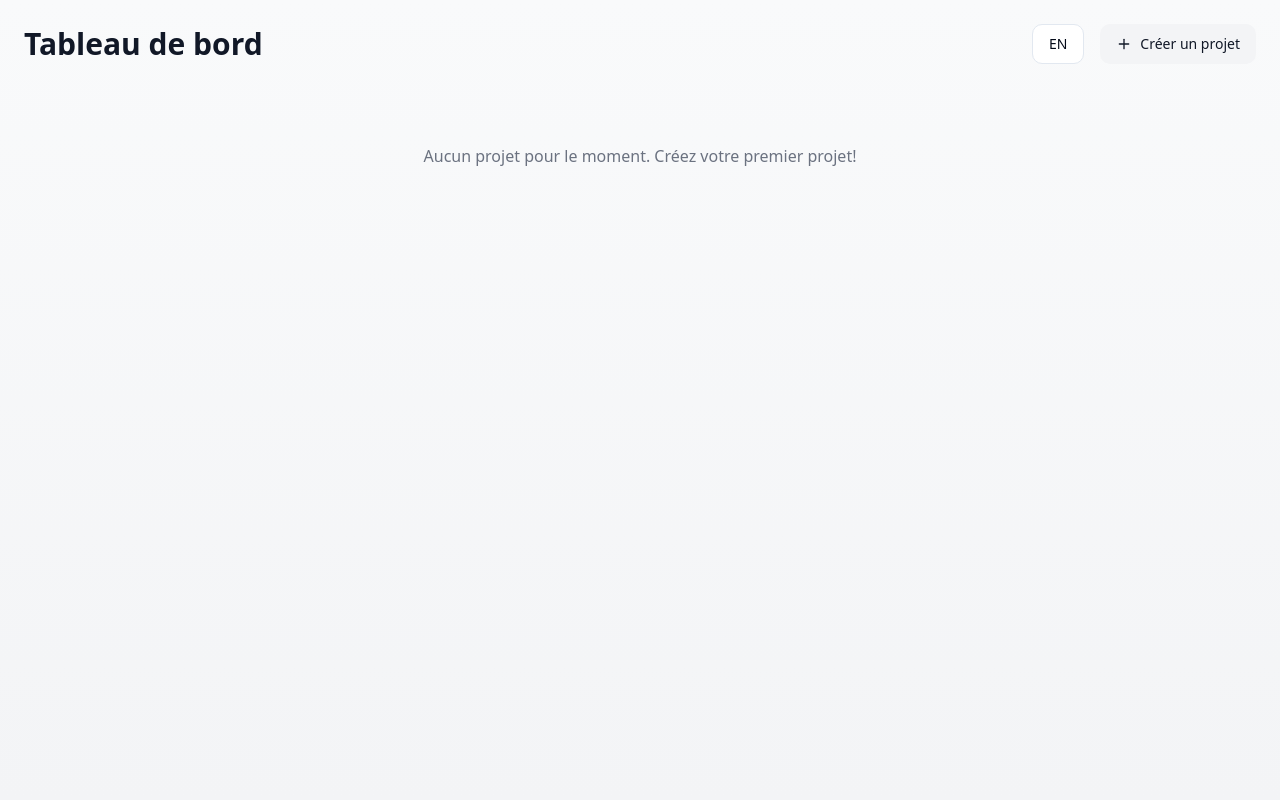
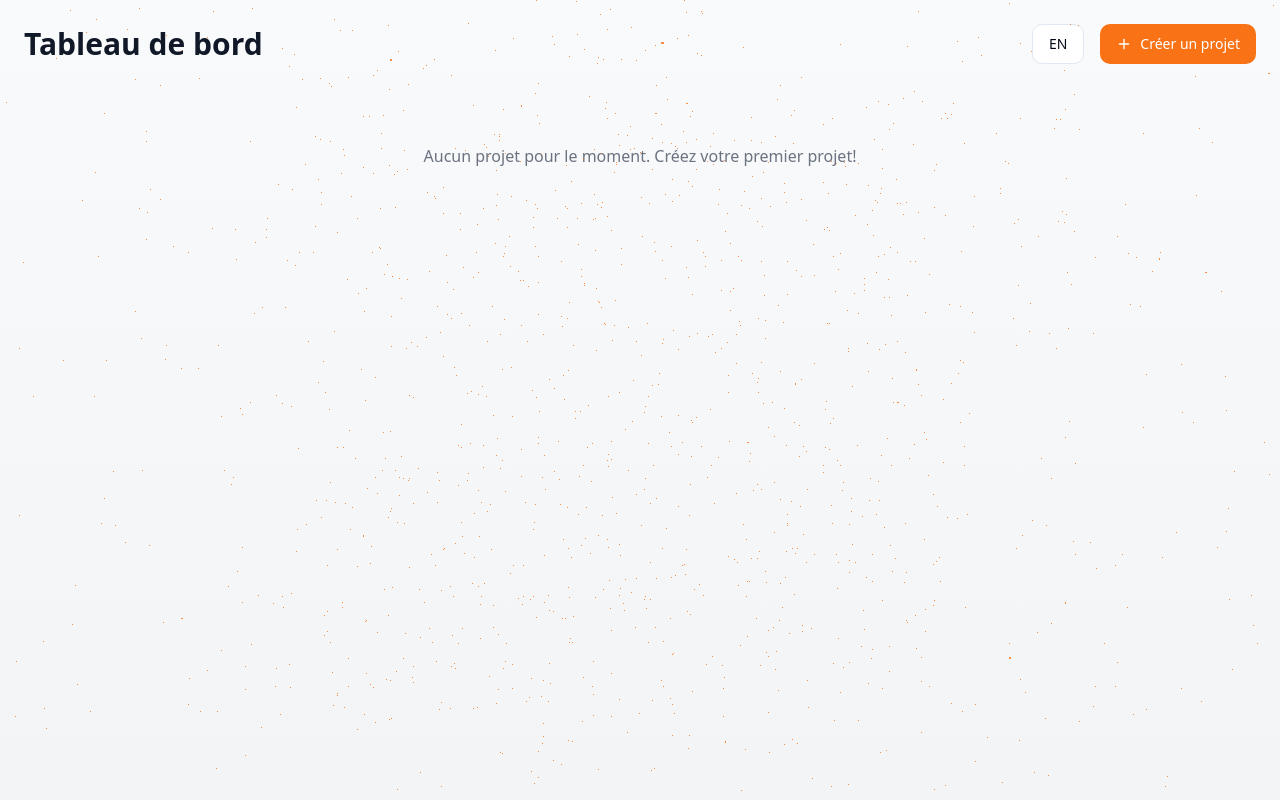
Before and after one commit to aminelaarif/project-wizard-dashboard-99, a React (Vite) app: page / in a window 1280 px wide. Built offline with nearby package versions, Linux system fonts and the light colour scheme.

Commit message:
Update design and styling
Implement AR Engineering's brand colors (orange, gray, blue, white), incorporate their logo and branding, and add a dynamic visual effect with floating 3D particles.

```diff
--- a/package.json
+++ b/package.json
@@ -40,6 +40,7 @@
     "@radix-ui/react-toggle-group": "^1.1.0",
     "@radix-ui/react-tooltip": "^1.1.4",
     "@tanstack/react-query": "^5.56.2",
+    "@types/three": "^0.173.0",
     "class-variance-authority": "^0.7.1",
     "clsx": "^2.1.1",
     "cmdk": "^1.0.0",
@@ -59,6 +60,7 @@
     "sonner": "^1.5.0",
     "tailwind-merge": "^2.5.2",
     "tailwindcss-animate": "^1.0.7",
+    "three": "^0.173.0",
     "vaul": "^0.9.3",
     "zod": "^3.23.8"
   },
--- a/src/App.tsx
+++ b/src/App.tsx
@@ -1,8 +1,10 @@
+
 import { Toaster } from "@/components/ui/toaster";
 import { Toaster as Sonner } from "@/components/ui/sonner";
 import { TooltipProvider } from "@/components/ui/tooltip";
 import { QueryClient, QueryClientProvider } from "@tanstack/react-query";
 import { BrowserRouter, Routes, Route } from "react-router-dom";
+import Particles from "./components/Particles";
 import Index from "./pages/Index";
 import NotFound from "./pages/NotFound";
 
@@ -11,12 +13,12 @@ const queryClient = new QueryClient();
 const App = () => (
   <QueryClientProvider client={queryClient}>
     <TooltipProvider>
+      <Particles />
       <Toaster />
       <Sonner />
       <BrowserRouter>
         <Routes>
           <Route path="/" element={<Index />} />
-          {/* ADD ALL CUSTOM ROUTES ABOVE THE CATCH-ALL "*" ROUTE */}
           <Route path="*" element={<NotFound />} />
         </Routes>
       </BrowserRouter>
--- /dev/null
+++ b/src/components/Particles.tsx
@@ -0,0 +1,101 @@
+
+import { useEffect, useRef } from 'react';
+import * as THREE from 'three';
+
+const Particles = () => {
+  const containerRef = useRef<HTMLDivElement>(null);
+  const sceneRef = useRef<THREE.Scene | null>(null);
+  const cameraRef = useRef<THREE.PerspectiveCamera | null>(null);
+  const rendererRef = useRef<THREE.WebGLRenderer | null>(null);
+  const particlesRef = useRef<THREE.Points | null>(null);
+
+  useEffect(() => {
+    if (!containerRef.current) return;
+
+    // Scene setup
+    const scene = new THREE.Scene();
+    sceneRef.current = scene;
+
+    // Camera setup
+    const camera = new THREE.PerspectiveCamera(
+      75,
+      window.innerWidth / window.innerHeight,
+      0.1,
+      1000
+    );
+    camera.position.z = 5;
+    cameraRef.current = camera;
+
+    // Renderer setup
+    const renderer = new THREE.WebGLRenderer({ alpha: true });
+    renderer.setSize(window.innerWidth, window.innerHeight);
+    renderer.setClearColor(0x000000, 0);
+    containerRef.current.appendChild(renderer.domElement);
+    rendererRef.current = renderer;
+
+    // Particles
+    const particlesGeometry = new THREE.BufferGeometry();
+    const particlesCount = 2000;
+    const posArray = new Float32Array(particlesCount * 3);
+
+    for (let i = 0; i < particlesCount * 3; i++) {
+      posArray[i] = (Math.random() - 0.5) * 10;
+    }
+
+    particlesGeometry.setAttribute(
+      'position',
+      new THREE.BufferAttribute(posArray, 3)
+    );
+
+    const particlesMaterial = new THREE.PointsMaterial({
+      size: 0.005,
+      color: '#F97316', // AR Orange
+      transparent: true,
+      opacity: 0.8,
+    });
+
+    const particlesMesh = new THREE.Points(particlesGeometry, particlesMaterial);
+    scene.add(particlesMesh);
+    particlesRef.current = particlesMesh;
+
+    // Animation
+    const animate = () => {
+      requestAnimationFrame(animate);
+
+      if (particlesRef.current) {
+        particlesRef.current.rotation.x += 0.0001;
+        particlesRef.current.rotation.y += 0.0001;
+      }
+
+      renderer.render(scene, camera);
+    };
+
+    animate();
+
+    // Handle resize
+    const handleResize = () => {
+      if (!cameraRef.current || !rendererRef.current) return;
+
+      cameraRef.current.aspect = window.innerWidth / window.innerHeight;
+      cameraRef.current.updateProjectionMatrix();
+      rendererRef.current.setSize(window.innerWidth, window.innerHeight);
+    };
+
+    window.addEventListener('resize', handleResize);
+
+    // Cleanup
+    return () => {
+      window.removeEventListener('resize', handleResize);
+      if (containerRef.current && rendererRef.current) {
+        containerRef.current.removeChild(rendererRef.current.domElement);
+      }
+      scene.remove(particlesMesh);
+      particlesGeometry.dispose();
+      particlesMaterial.dispose();
+    };
+  }, []);
+
+  return <div ref={containerRef} className="particles-container" />;
+};
+
+export default Particles;
--- a/src/index.css
+++ b/src/index.css
@@ -11,19 +11,19 @@
     --card-foreground: 222.2 84% 4.9%;
     --popover: 0 0% 100%;
     --popover-foreground: 222.2 84% 4.9%;
-    --primary: 220 14% 96%;
-    --primary-foreground: 220.9 39.3% 11%;
-    --secondary: 210 40% 96.1%;
-    --secondary-foreground: 222.2 47.4% 11.2%;
+    --primary: 24 95% 53%;
+    --primary-foreground: 0 0% 100%;
+    --secondary: 199 95% 53%;
+    --secondary-foreground: 0 0% 100%;
     --muted: 210 40% 96.1%;
     --muted-foreground: 215.4 16.3% 46.9%;
-    --accent: 210 40% 96.1%;
-    --accent-foreground: 222.2 47.4% 11.2%;
+    --accent: 24 95% 53%;
+    --accent-foreground: 0 0% 100%;
     --destructive: 0 84.2% 60.2%;
     --destructive-foreground: 210 40% 98%;
     --border: 214.3 31.8% 91.4%;
     --input: 214.3 31.8% 91.4%;
-    --ring: 222.2 84% 4.9%;
+    --ring: 24 95% 53%;
     --radius: 0.75rem;
   }
 
@@ -34,19 +34,19 @@
     --card-foreground: 210 40% 98%;
     --popover: 222.2 84% 4.9%;
     --popover-foreground: 210 40% 98%;
-    --primary: 210 40% 98%;
-    --primary-foreground: 222.2 47.4% 11.2%;
-    --secondary: 217.2 32.6% 17.5%;
-    --secondary-foreground: 210 40% 98%;
+    --primary: 24 95% 53%;
+    --primary-foreground: 0 0% 100%;
+    --secondary: 199 95% 53%;
+    --secondary-foreground: 0 0% 100%;
     --muted: 217.2 32.6% 17.5%;
     --muted-foreground: 215 20.2% 65.1%;
-    --accent: 217.2 32.6% 17.5%;
-    --accent-foreground: 210 40% 98%;
+    --accent: 24 95% 53%;
+    --accent-foreground: 0 0% 100%;
     --destructive: 0 62.8% 30.6%;
     --destructive-foreground: 210 40% 98%;
     --border: 217.2 32.6% 17.5%;
     --input: 217.2 32.6% 17.5%;
-    --ring: 212.7 26.8% 83.9%;
+    --ring: 24 95% 53%;
   }
 }
 
@@ -61,7 +61,7 @@
 }
 
 .modal-backdrop {
-  @apply fixed inset-0 bg-black/30 backdrop-blur-sm z-50;
+  @apply fixed inset-0 bg-black/10 backdrop-blur-sm z-50;
 }
 
 .glass-panel {
@@ -78,9 +78,34 @@
 
 .form-input {
   @apply w-full rounded-lg border border-gray-200 px-4 py-2.5 text-sm transition-colors
-         focus:border-gray-900 focus:outline-none focus:ring-1 focus:ring-gray-900;
+         focus:border-primary focus:outline-none focus:ring-1 focus:ring-primary;
 }
 
 .input-label {
   @apply block text-sm font-medium text-gray-700 mb-1;
 }
+
+/* Particle animation styles */
+.particles-container {
+  @apply fixed inset-0 pointer-events-none z-0;
+}
+
+.particle {
+  @apply absolute rounded-full bg-primary/20 animate-float;
+}
+
+/* AR Engineering specific styles */
+.ar-button {
+  @apply bg-primary text-white px-4 py-2 rounded-lg hover:bg-primary/90
+         transition-colors duration-200 focus:outline-none focus:ring-2
+         focus:ring-primary focus:ring-offset-2;
+}
+
+.ar-card {
+  @apply bg-white/80 backdrop-blur-sm border border-gray-200/50
+         rounded-xl shadow-lg p-6;
+}
+
+.ar-input {
+  @apply border-gray-300 focus:border-primary focus:ring-primary rounded-lg;
+}
--- a/tailwind.config.ts
+++ b/tailwind.config.ts
@@ -30,24 +30,24 @@ export default {
 				background: 'hsl(var(--background))',
 				foreground: 'hsl(var(--foreground))',
 				primary: {
-					DEFAULT: 'hsl(var(--primary))',
-					foreground: 'hsl(var(--primary-foreground))'
+					DEFAULT: '#F97316', // AR Orange
+					foreground: '#FFFFFF'
 				},
 				secondary: {
-					DEFAULT: 'hsl(var(--secondary))',
-					foreground: 'hsl(var(--secondary-foreground))'
+					DEFAULT: '#0EA5E9', // AR Blue
+					foreground: '#FFFFFF'
 				},
 				destructive: {
 					DEFAULT: 'hsl(var(--destructive))',
 					foreground: 'hsl(var(--destructive-foreground))'
 				},
 				muted: {
-					DEFAULT: 'hsl(var(--muted))',
-					foreground: 'hsl(var(--muted-foreground))'
+					DEFAULT: '#C8C8C9', // AR Light Gray
+					foreground: '#1F2937'
 				},
 				accent: {
-					DEFAULT: 'hsl(var(--accent))',
-					foreground: 'hsl(var(--accent-foreground))'
+					DEFAULT: '#F97316', // AR Orange
+					foreground: '#FFFFFF'
 				},
 				popover: {
 					DEFAULT: 'hsl(var(--popover))',
@@ -60,12 +60,12 @@ export default {
 				sidebar: {
 					DEFAULT: 'hsl(var(--sidebar-background))',
 					foreground: 'hsl(var(--sidebar-foreground))',
-					primary: 'hsl(var(--sidebar-primary))',
-					'primary-foreground': 'hsl(var(--sidebar-primary-foreground))',
-					accent: 'hsl(var(--sidebar-accent))',
-					'accent-foreground': 'hsl(var(--sidebar-accent-foreground))',
-					border: 'hsl(var(--sidebar-border))',
-					ring: 'hsl(var(--sidebar-ring))'
+					primary: '#F97316',
+					'primary-foreground': '#FFFFFF',
+					accent: '#0EA5E9',
+					'accent-foreground': '#FFFFFF',
+					border: 'rgba(200, 200, 201, 0.2)',
+					ring: '#F97316'
 				}
 			},
 			borderRadius: {
@@ -75,25 +75,22 @@ export default {
 			},
 			keyframes: {
 				'accordion-down': {
-					from: {
-						height: '0'
-					},
-					to: {
-						height: 'var(--radix-accordion-content-height)'
-					}
+					from: { height: '0' },
+					to: { height: 'var(--radix-accordion-content-height)' }
 				},
 				'accordion-up': {
-					from: {
-						height: 'var(--radix-accordion-content-height)'
-					},
-					to: {
-						height: '0'
-					}
+					from: { height: 'var(--radix-accordion-content-height)' },
+					to: { height: '0' }
+				},
+				'float': {
+					'0%, 100%': { transform: 'translateY(0)' },
+					'50%': { transform: 'translateY(-20px)' }
 				}
 			},
 			animation: {
 				'accordion-down': 'accordion-down 0.2s ease-out',
-				'accordion-up': 'accordion-up 0.2s ease-out'
+				'accordion-up': 'accordion-up 0.2s ease-out',
+				'float': 'float 3s ease-in-out infinite'
 			}
 		}
 	},
```
Also changed, not shown: 1 other file (tests, documents, lock files or other folders).
